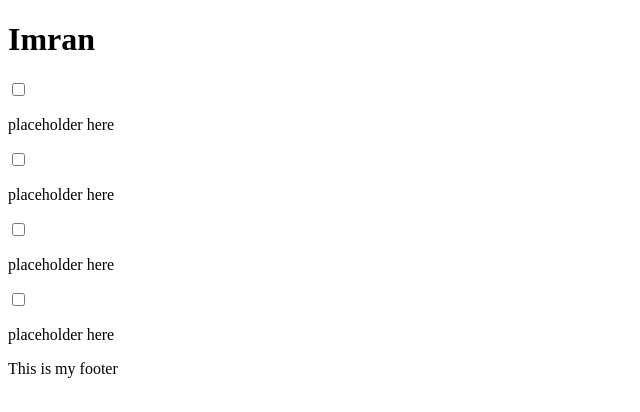
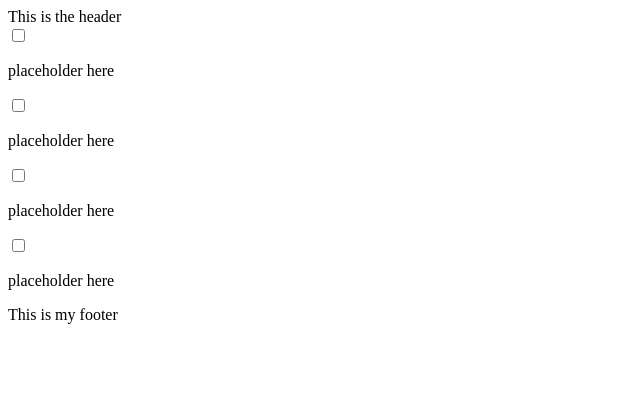
Before and after one commit to imran-kkz/react-todo, a React (Create React App) app in the folder my-app/: page / in a window 1280 px wide. Shown: the top 412 px of the page, without its empty margins (0-640 px from the left). Built offline with nearby package versions, Linux system fonts and the light colour scheme.

Commit message:
adding new styling

```diff
--- a/my-app/src/components/Navbar.js
+++ b/my-app/src/components/Navbar.js
@@ -3,7 +3,7 @@ import React from 'react'
 function Navbar() {
   return(
   <div>
-  <h1>Imran</h1>
+  <header className="header-style">This is the header</header>
   </div>
   )
 }
--- /dev/null
+++ b/my-app/src/styles.css
@@ -0,0 +1,3 @@
+.header-style {
+    background-color: purple;
+}
```
